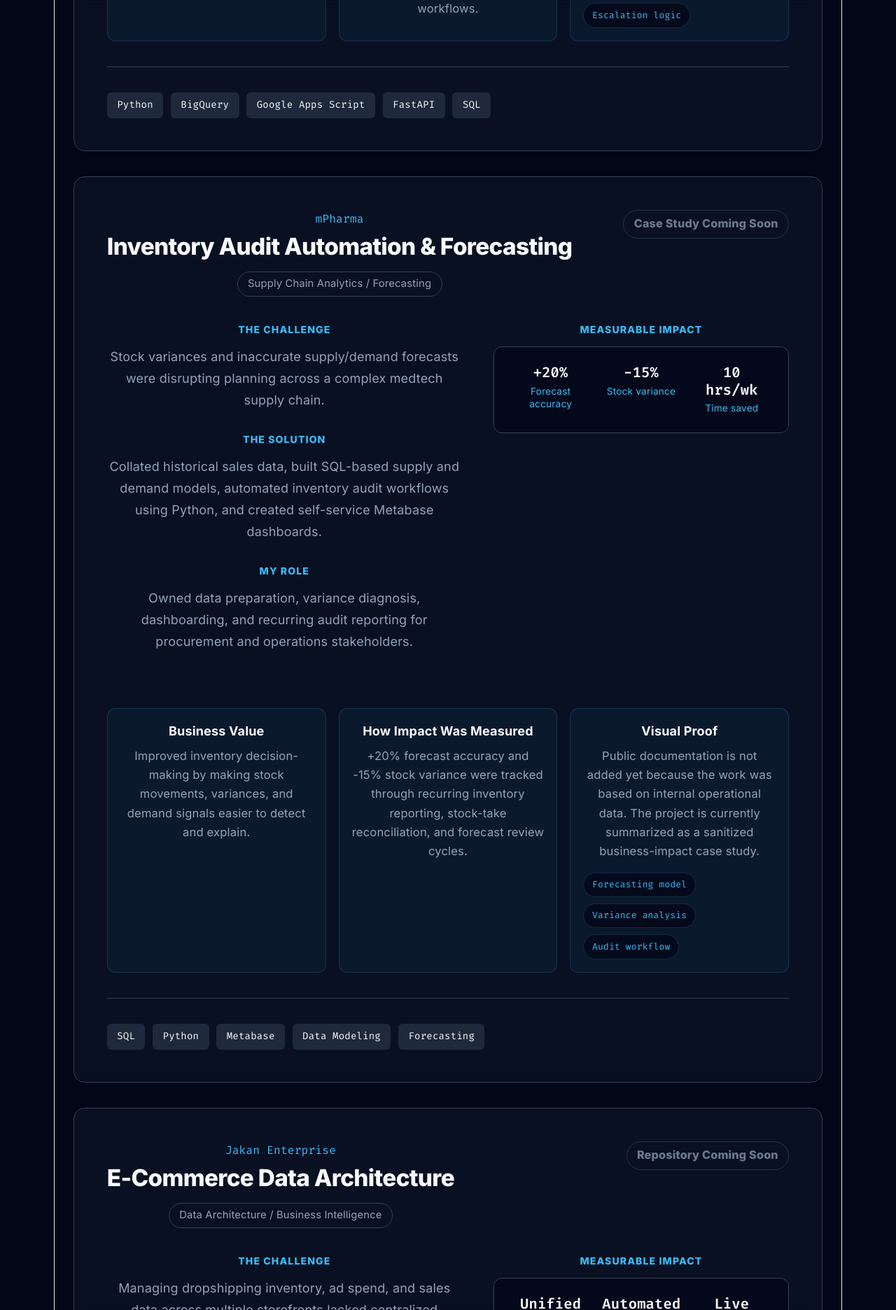
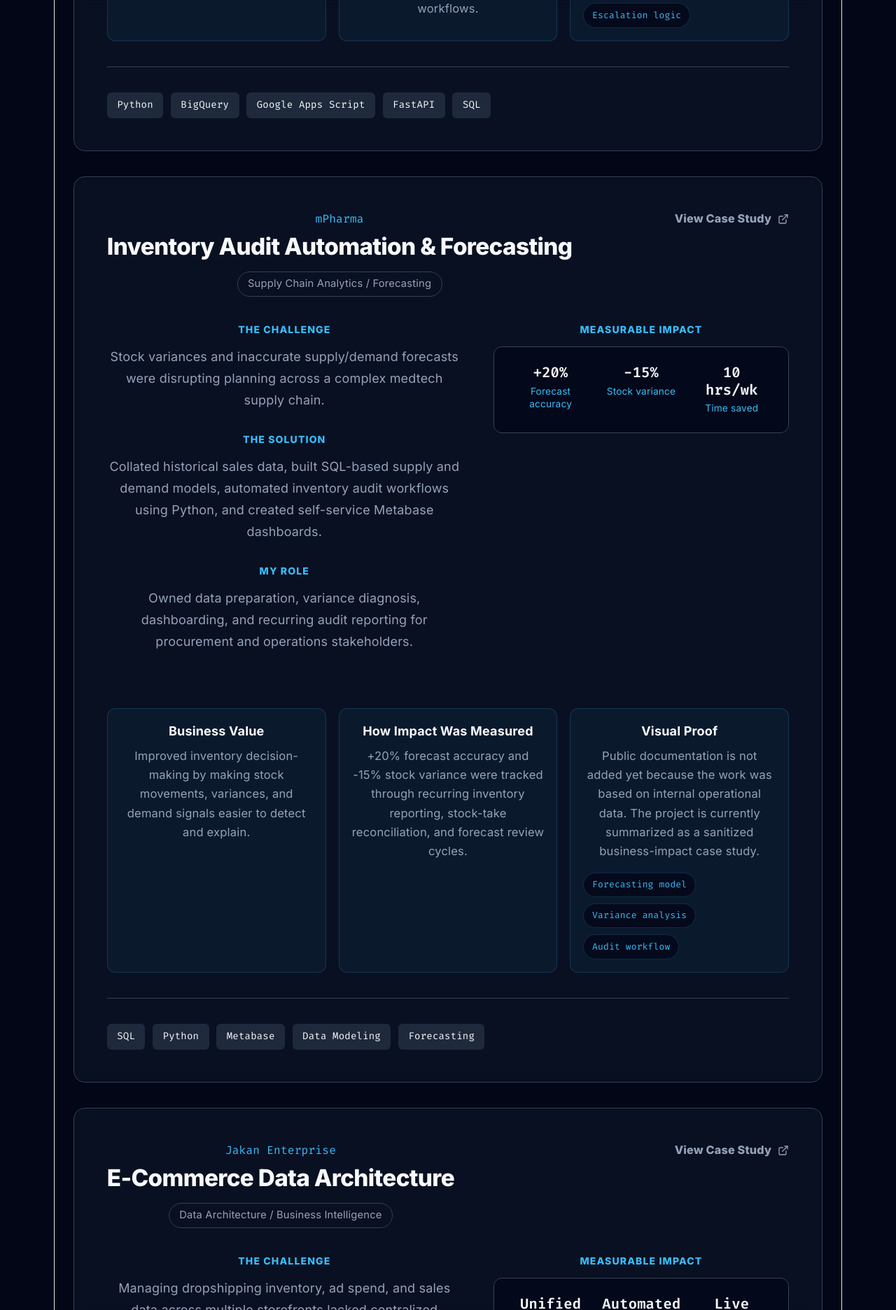
Before and after one commit to MwangiWaraga/portfolio, a React (Vite) app: page / in a window 1280 px wide. Shown: the part 5028-6900 px from the top of the page at 70% size. Built offline with nearby package versions, Linux system fonts and the light colour scheme.

Commit message:
Updated profile photo

```diff
--- a/src/App.jsx
+++ b/src/App.jsx
@@ -195,8 +195,8 @@ export default function Portfolio() {
         { metric: '10 hrs/wk', label: 'Time saved' }
       ],
       tech: ['SQL', 'Python', 'Metabase', 'Data Modeling', 'Forecasting'],
-      linkText: 'Case Study Coming Soon',
-      link: ''
+      linkText: 'View Case Study',
+      link: 'https://github.com/MwangiWaraga/inventory-audit-forecasting-case-study'
     },
     {
       id: 4,
@@ -222,8 +222,8 @@ export default function Portfolio() {
         { metric: 'Live', label: 'Ad-spend tracking' }
       ],
       tech: ['BigQuery', 'dbt', 'Metabase', 'ETL', 'Analytics Engineering'],
-      linkText: 'Repository Coming Soon',
-      link: ''
+      linkText: 'View Case Study',
+      link: 'https://github.com/MwangiWaraga/ecommerce-data-architecture-case-study'
     }
   ];
 
```
Also changed, not shown: public/profile.jpg, 1 other file (tests, documents, lock files or other folders).
